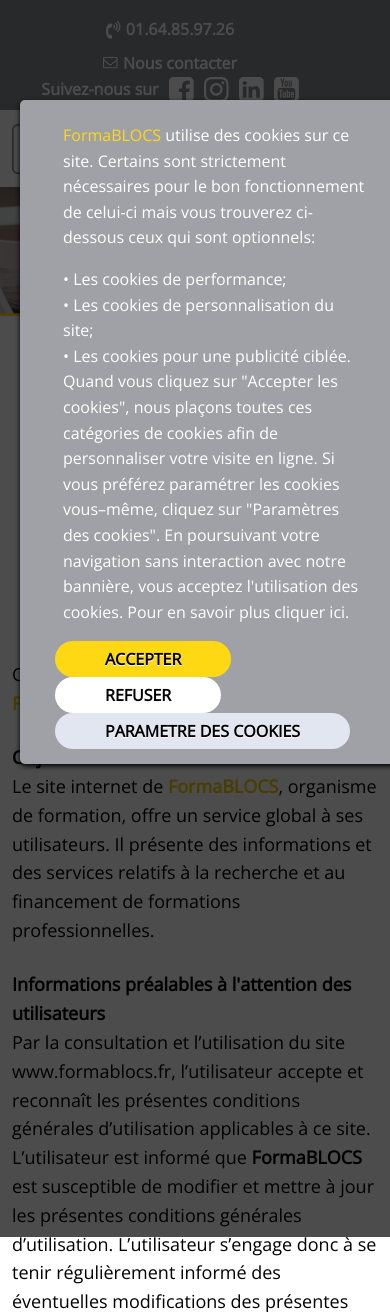
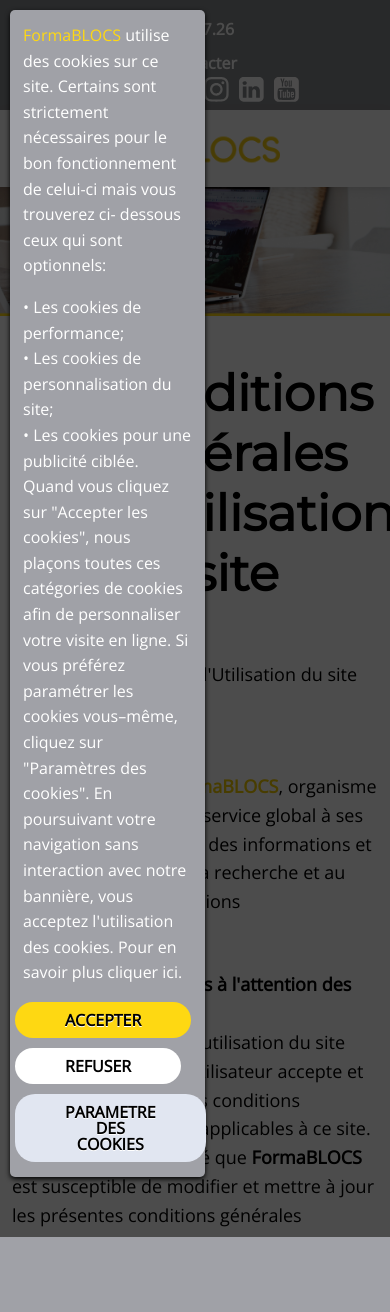
Before and after one commit to jeanseb62/Forma-Blocs, a Symfony app: template templates/default/cgu.html.twig in a window 390 px wide. Shown: the top 1312 px of the page. After the commit the page ends 1237 px from the top, so only its background shows below. Run offline with Twig, Linux system fonts and the light colour scheme; the template is opened without the code that fills it, so the values that code supplies are empty; some libraries are stand-ins or nearby versions.

Commit message:
Mise çà jour

```diff
--- a/public/css/cookie.css
+++ b/public/css/cookie.css
@@ -77,3 +77,18 @@
         color:#000;
         z-index: 999!important;
        }
+
+       @media screen and (max-width: 768px) {
+        .cnt223{
+
+            width: 50%;
+            margin: 10px 10px 10px 10px;
+            background: #a0a1a7;
+            position: relative;
+            z-index: 103;
+            padding: 5px 5px;
+            border-radius: 5px;
+            box-shadow: 0 2px 5px #000;
+            }
+        .FooterPopup .close{margin-left:auto;margin-right:auto;margin-bottom: 10px;}
+       }
```
